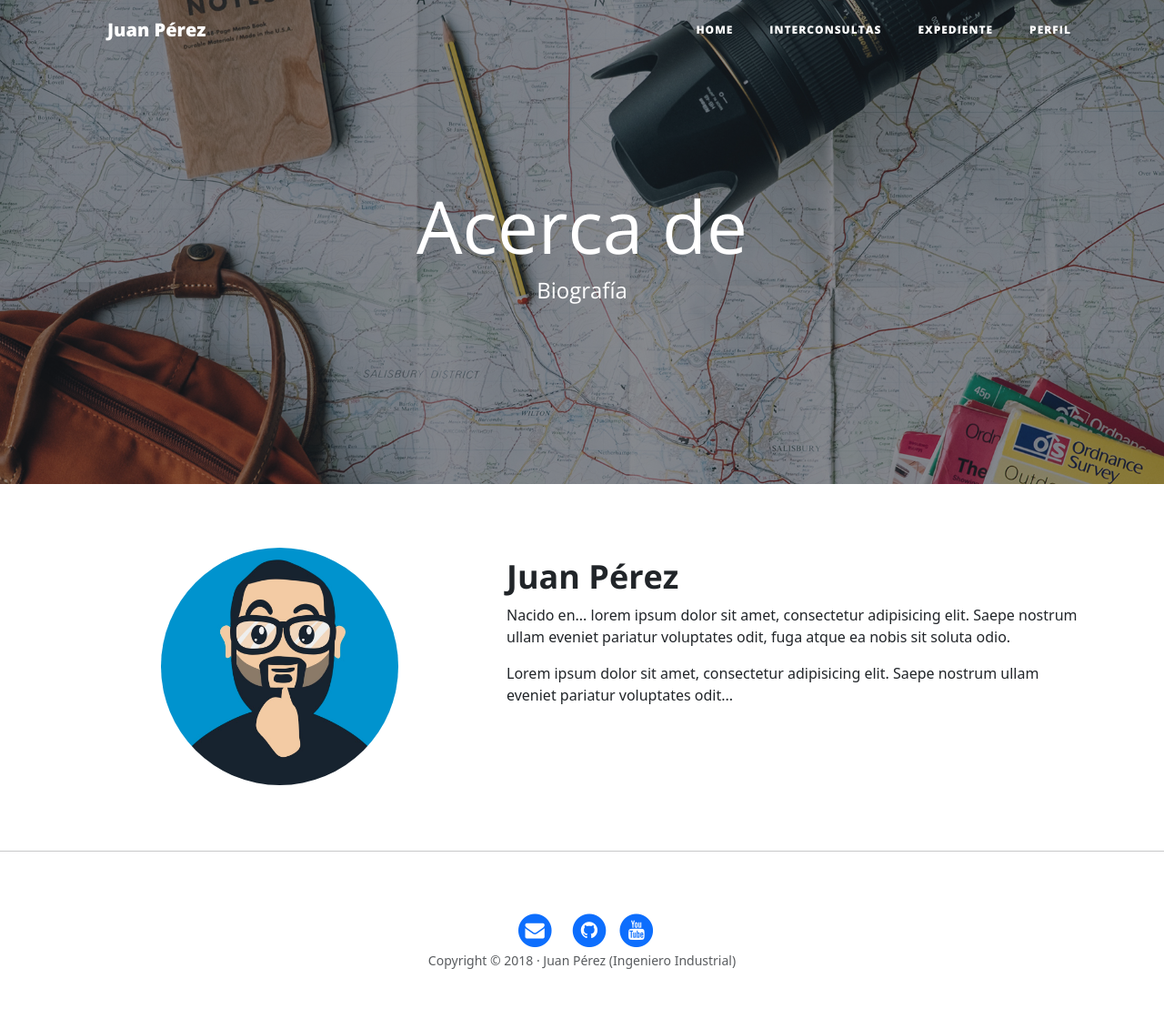
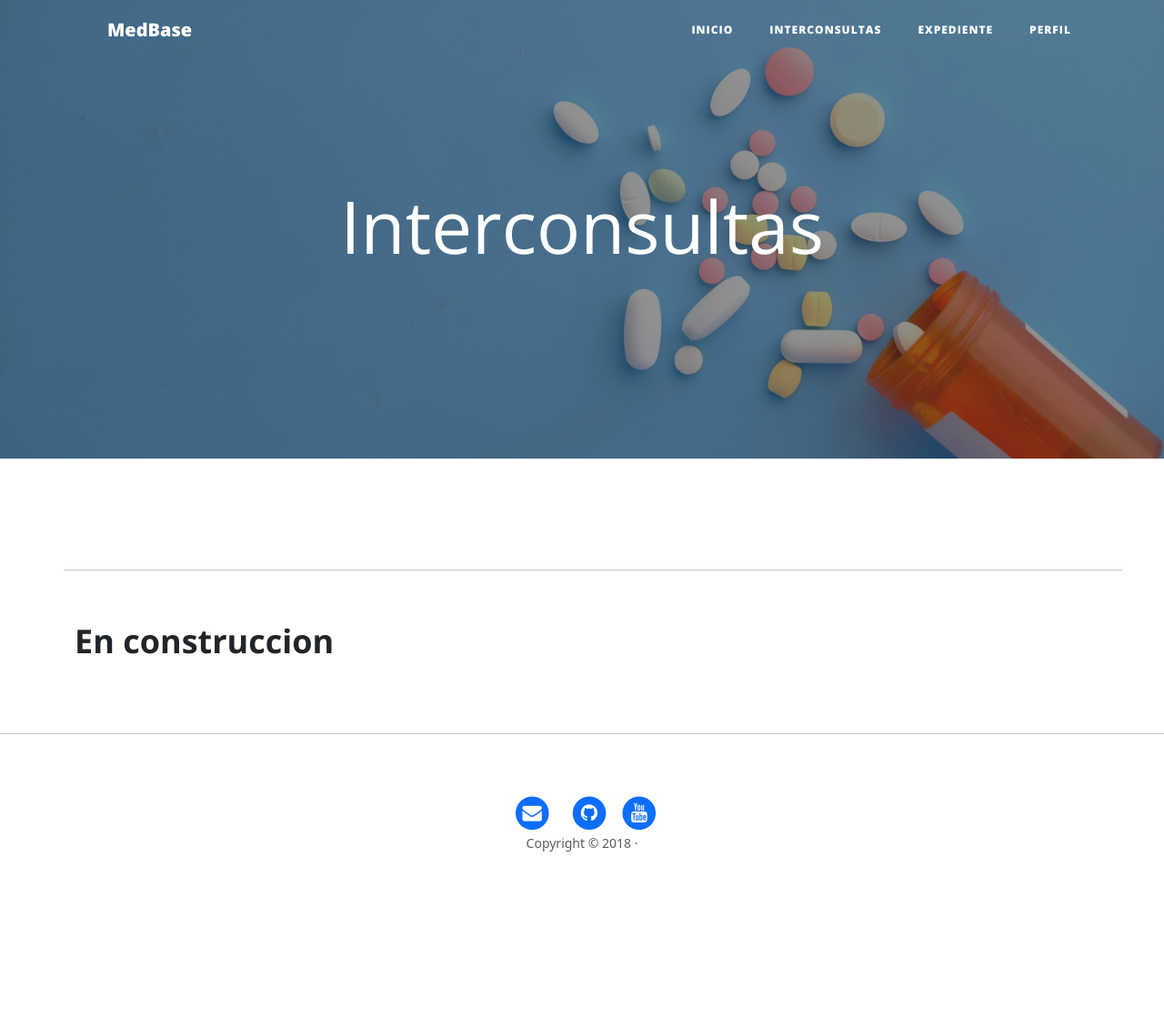
Before and after one commit to whiteCatc/medBasePrototype, a Django app: page /about/ in a window 1280 px wide. Shown: the whole page at 91% size. After the commit the page ends 936 px from the top, so only its background shows below. Run offline with Django 5.2, Linux system fonts and the light colour scheme; some libraries are stand-ins or nearby versions.

Commit message:
cambio de imagenes

```diff
--- a/account/templates/account/information.html
+++ b/account/templates/account/information.html
@@ -1,7 +1,7 @@
 {% extends 'account/account.html' %}
 
 {% block title %}Mi Perfil{% endblock %}
-
+{%block background %}{%load static%}{% static 'core/img/perfil-bg.jpg' %}{% endblock %}
 
 {% block content %}
 
@@ -14,9 +14,6 @@
                 <i class="bi bi-pencil-square"></i>
             </a>
         </div>
-    </div>
-    <div class="align-items-center justify-content-center container-fluid d-flex">
-        <h1>Mi perfil</h1>
     </div>
     <form>
         <div class="row mb-3">
--- a/core/templates/core/about.html
+++ b/core/templates/core/about.html
@@ -1,18 +1,12 @@
 {% extends 'core/base.html' %}
-{% block title %}About{% endblock %}
-{%block background %}{%load static%}{% static 'core/img/about-bg.jpg' %}{% endblock %}
+{% block title %}Interconsultas{% endblock %}
+{%block background %}{%load static%}{% static 'core/img/about-bg - copia.jpg' %}{% endblock %}
 
 {% block header %}
-<h1>Acerca de</h1>
-    <span class="subheading">Biografía</span>
+<h1>Interconsultas</h1>
 {% endblock %}
 {% block content %}
-<div class="col-lg-3 col-md-4 offset-lg-1">
-    <img class="img-fluid avatar" src="{% static 'core/img/avatar.jpg' %}" alt="">
-  </div>
-  <div class="col-lg-7 col-md-8">
-    <h2 class="section-heading">Juan Pérez</h2>
-    <p>Nacido en... lorem ipsum dolor sit amet, consectetur adipisicing elit. Saepe nostrum ullam eveniet pariatur voluptates odit, fuga atque ea nobis sit soluta odio.</p>
-    <p>Lorem ipsum dolor sit amet, consectetur adipisicing elit. Saepe nostrum ullam eveniet pariatur voluptates odit...</p>
-  </div>
+  <hr>
+
+  <h1 class="section-heading">En construccion</h1>
 {% endblock %}
--- a/core/templates/core/base.html
+++ b/core/templates/core/base.html
@@ -6,12 +6,14 @@
     <meta charset="utf-8">
     <meta name="viewport" content="width=device-width, initial-scale=1, shrink-to-fit=no">
 
-    <title>{% block title %}Home{% endblock %} | Juan Pérez</title>
+    <title>{% block title %}Home{% endblock %} | Medbase</title>
 
     <!-- Estilos y fuentes del template  -->
     {% load static %}
     <link href="{% static 'core/vendor/bootstrap/css/bootstrap.min.css' %}" rel="stylesheet">
     <link href="{% static 'core/vendor/font-awesome/css/font-awesome.min.css' %}" rel="stylesheet" type="text/css">
+    <script src="https://cdn.jsdelivr.net/npm/bootstrap@5.3.0/dist/js/bootstrap.min.js"></script>
+    <link href="https://cdn.jsdelivr.net/npm/bootstrap@5.3.0/dist/css/bootstrap.min.css" rel="stylesheet">
     <link href='https://fonts.googleapis.com/css?family=Lora:400,700,400italic,700italic' rel='stylesheet' type='text/css'>
     <link href='https://fonts.googleapis.com/css?family=Open+Sans:300italic,400italic,600italic,700italic,800italic,400,300,600,700,800' rel='stylesheet' type='text/css'>
     <link href="{% static 'core/css/clean-blog.min.css' %}" rel="stylesheet">
@@ -23,7 +25,7 @@
     <!-- Navegación -->
     <nav class="navbar navbar-expand-lg navbar-light fixed-top" id="mainNav">
       <div class="container">
-        <a class="navbar-brand" href="{%url 'home'%}">Juan Pérez</a>
+        <a class="navbar-brand" href="{%url 'home'%}">MedBase</a>
         <button class="navbar-toggler navbar-toggler-right" type="button" data-toggle="collapse" data-target="#navbarResponsive" aria-controls="navbarResponsive" aria-expanded="false" aria-label="Toggle navigation">
           Menú
           <i class="fa fa-bars"></i>
@@ -31,7 +33,7 @@
         <div class="collapse navbar-collapse" id="navbarResponsive">
           <ul class="navbar-nav ml-auto">
             <li class="nav-item">
-              <a class="nav-link" href="{%url 'home'%}">Home</a>
+              <a class="nav-link" href="{%url 'home'%}">Inicio</a>
             </li>
             <li class="nav-item">
               <a class="nav-link" href="{%url 'about'%}">Interconsultas</a>
@@ -104,7 +106,7 @@
                 </a>
               </li>
             </ul>
-            <p class="copyright text-muted">Copyright &copy; 2018 · Juan Pérez (Ingeniero Industrial) </p>
+            <p class="copyright text-muted">Copyright &copy; 2018 · </p>
           </div>
         </div>
       </div>
--- a/core/templates/core/home.html
+++ b/core/templates/core/home.html
@@ -6,7 +6,6 @@
 
 {% block header %}
 <h1>Juan Pérez</h1>
-    <span class="subheading">Ingeniero Industrial</span>
 {% endblock %}
 
 {% block content %}
--- a/sesion/templates/perfil_usuario.html
+++ b/sesion/templates/perfil_usuario.html
@@ -2,7 +2,7 @@
 <html lang="es">
 <head>
     <meta charset="UTF-8">
-    <title>Perfil de Usuario</title>
+    <title>Perfil de Usuario </title>
 </head>
 <body>
     <h1>Bienvenido, {{ usuario.nombre }} {{ usuario.apellidos }}</h1>
--- a/webpersonal/urls.py
+++ b/webpersonal/urls.py
@@ -26,6 +26,7 @@ from django.conf import settings
 
 urlpatterns = [
     path('', homePage_views.index, name="index"),
+    path('home/', core_views.home, name="home"),
     path('about/', core_views.about, name="about"),
     path('portfolio/', portfolio_views.portfolio, name="portfolio"),
     path('contact/', core_views.contact, name="contact"),
```
Also changed, not shown: account/templates/account/account.html (+9 -23 lines), portfolio/templates/portfolio/portfolio.html (+4 -4 lines), core/static/core/img/about-bg - copia.jpg (added), core/static/core/img/about-bg.jpg (deleted), core/static/core/img/home-bg.jpg, core/static/core/img/portfolio-bg.jpg (deleted), 2 other files.
